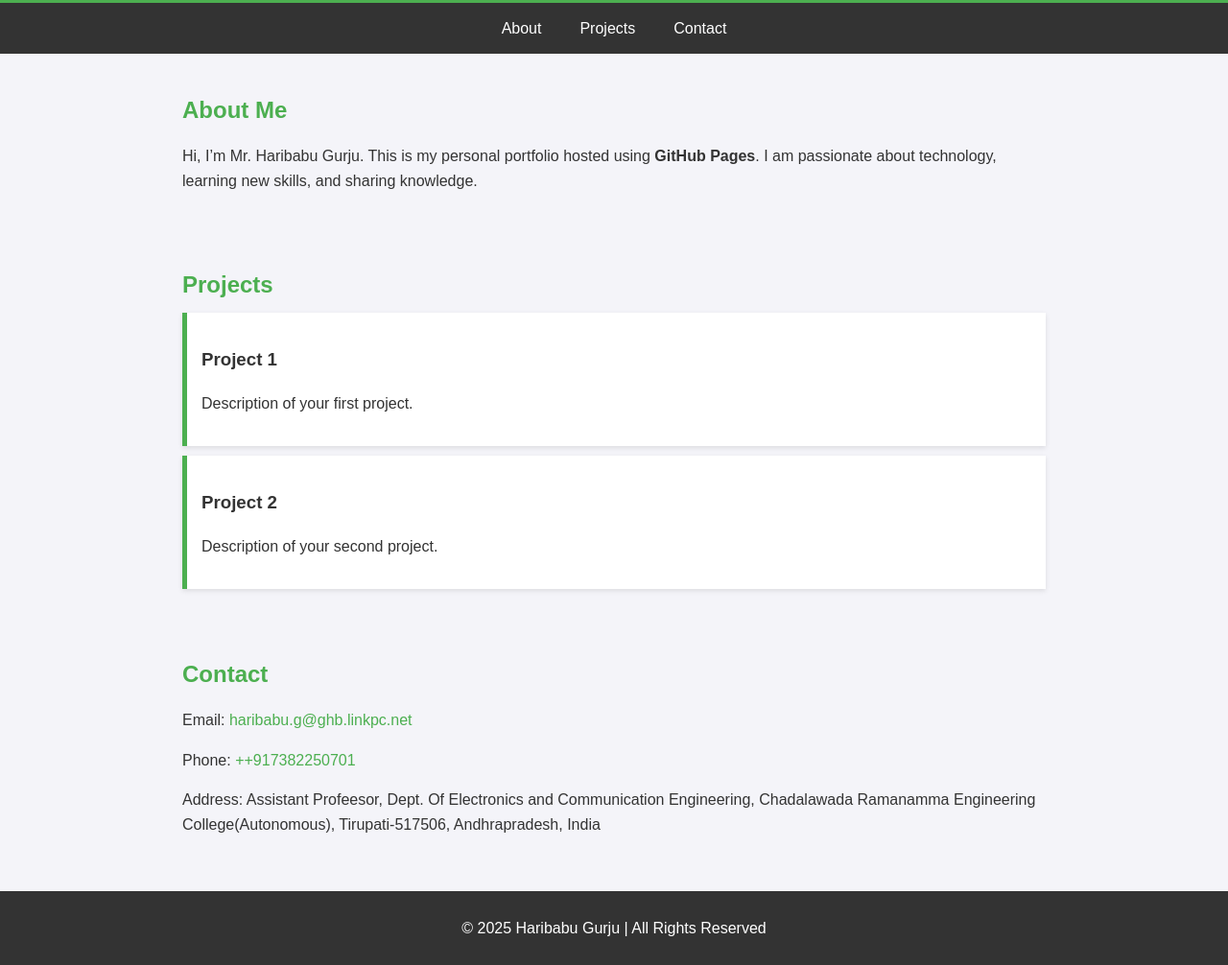
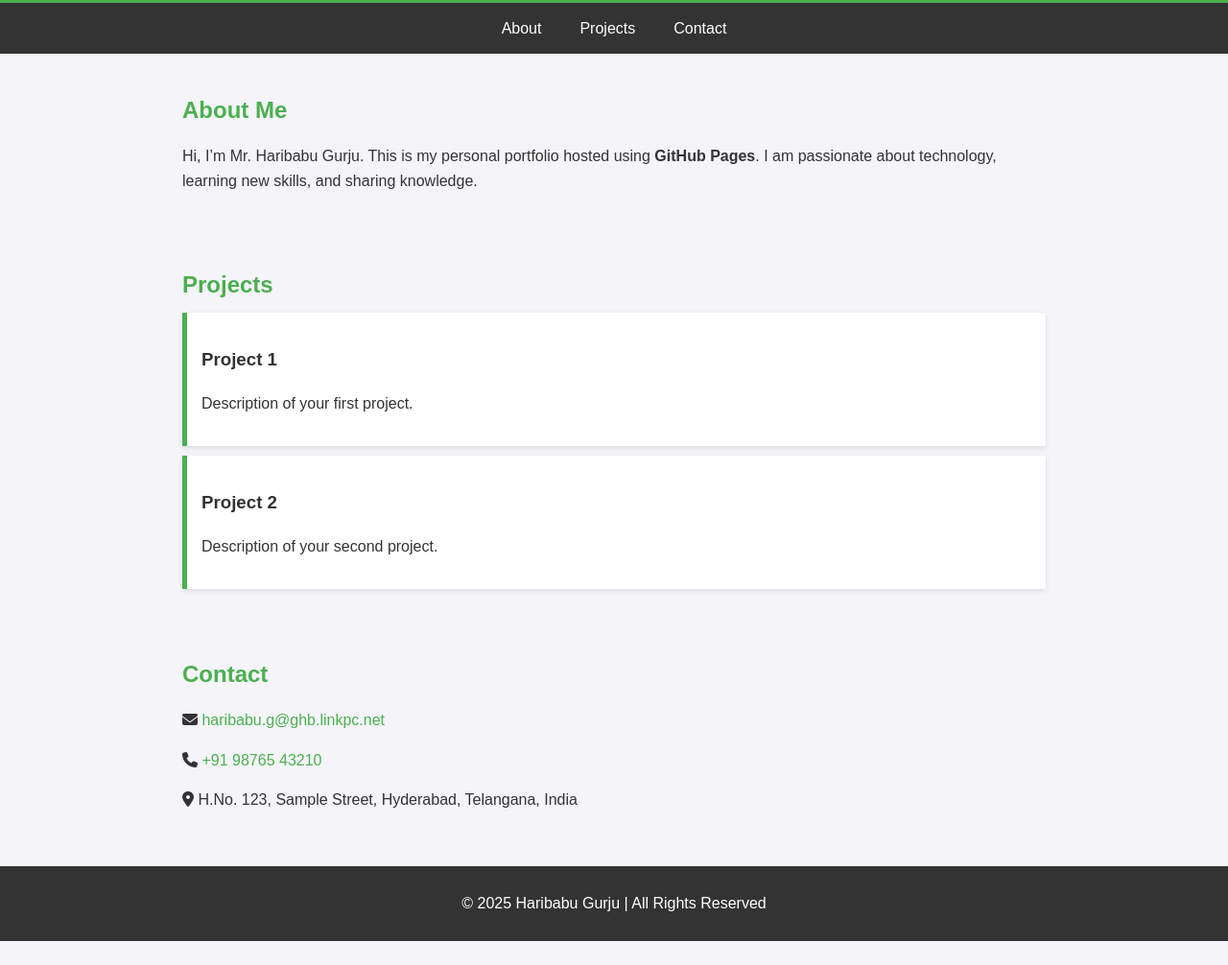
Before and after one commit to haribabugurju/haribabugurju.github.io, a plain HTML site: page index.html in a window 1280 px wide. Shown: the part 137-1143 px from the top of the page at 96% size. After the commit the page ends 1118 px from the top, so only its background shows below. Drawn offline with Linux system fonts and the light colour scheme.

Commit message:
Update index.html

```diff
--- a/index.html
+++ b/index.html
@@ -6,6 +6,9 @@
   <title>Mr. Haribabu Gurju - Portfolio</title>
   <!-- Linking the CSS file -->
   <link rel="stylesheet" href="style.css">
+
+  <!-- Font Awesome for icons -->
+  <link rel="stylesheet" href="https://cdnjs.cloudflare.com/ajax/libs/font-awesome/6.5.0/css/all.min.css">
 </head>
 <body>
   <header>
@@ -44,9 +47,12 @@
 
   <section id="contact">
     <h2>Contact</h2>
-    <p>Email: <a href="mailto:haribabu.g@ghb.linkpc.net">haribabu.g@ghb.linkpc.net</a></p>
-    <p>Phone: <a href="tel:+917382250701">++917382250701</a></p>
-    <p>Address: Assistant Profeesor, Dept. Of Electronics and Communication Engineering, Chadalawada Ramanamma Engineering College(Autonomous), Tirupati-517506, Andhrapradesh, India</p>
+    <p><i class="fas fa-envelope"></i>
+       <a href="mailto:haribabu.g@ghb.linkpc.net">haribabu.g@ghb.linkpc.net</a></p>
+    <p><i class="fas fa-phone"></i>
+       <a href="tel:+919876543210">+91 98765 43210</a></p>
+    <p><i class="fas fa-map-marker-alt"></i>
+       H.No. 123, Sample Street, Hyderabad, Telangana, India</p>
   </section>
 
   <footer>
```
